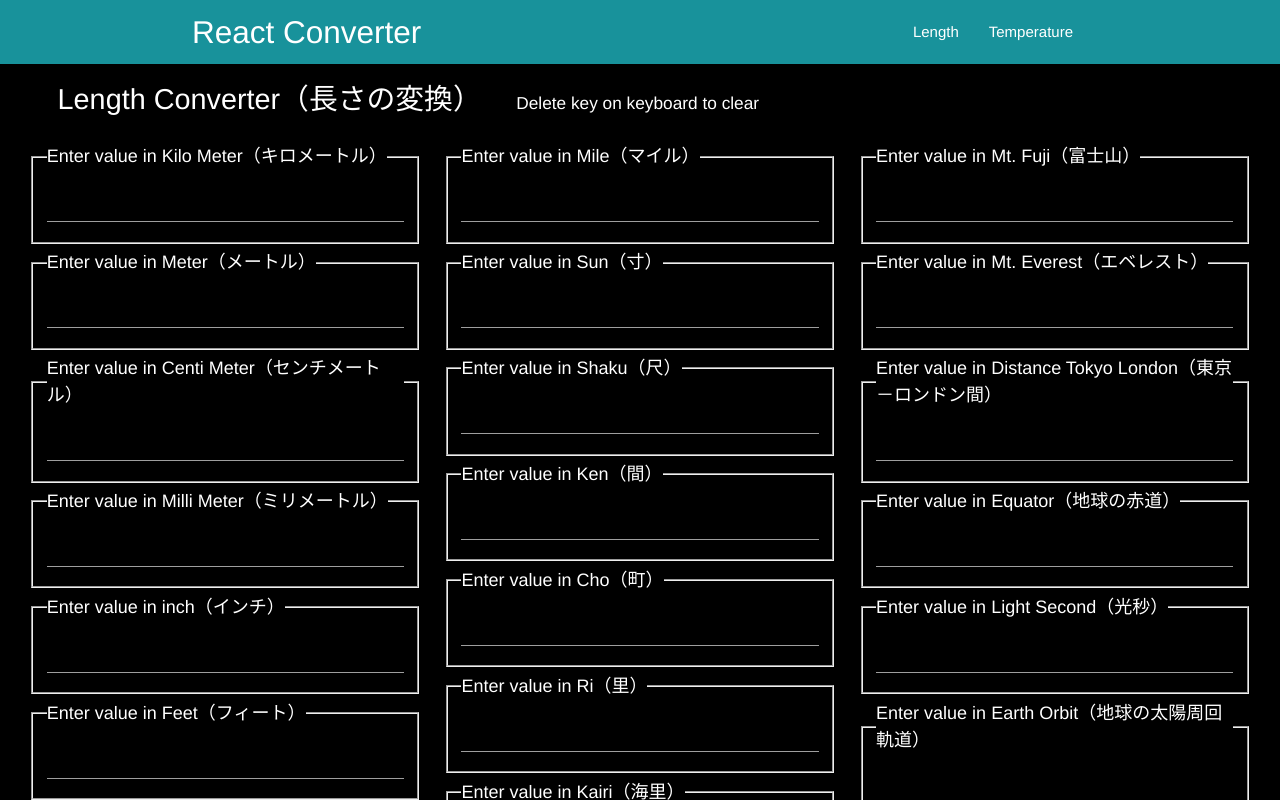
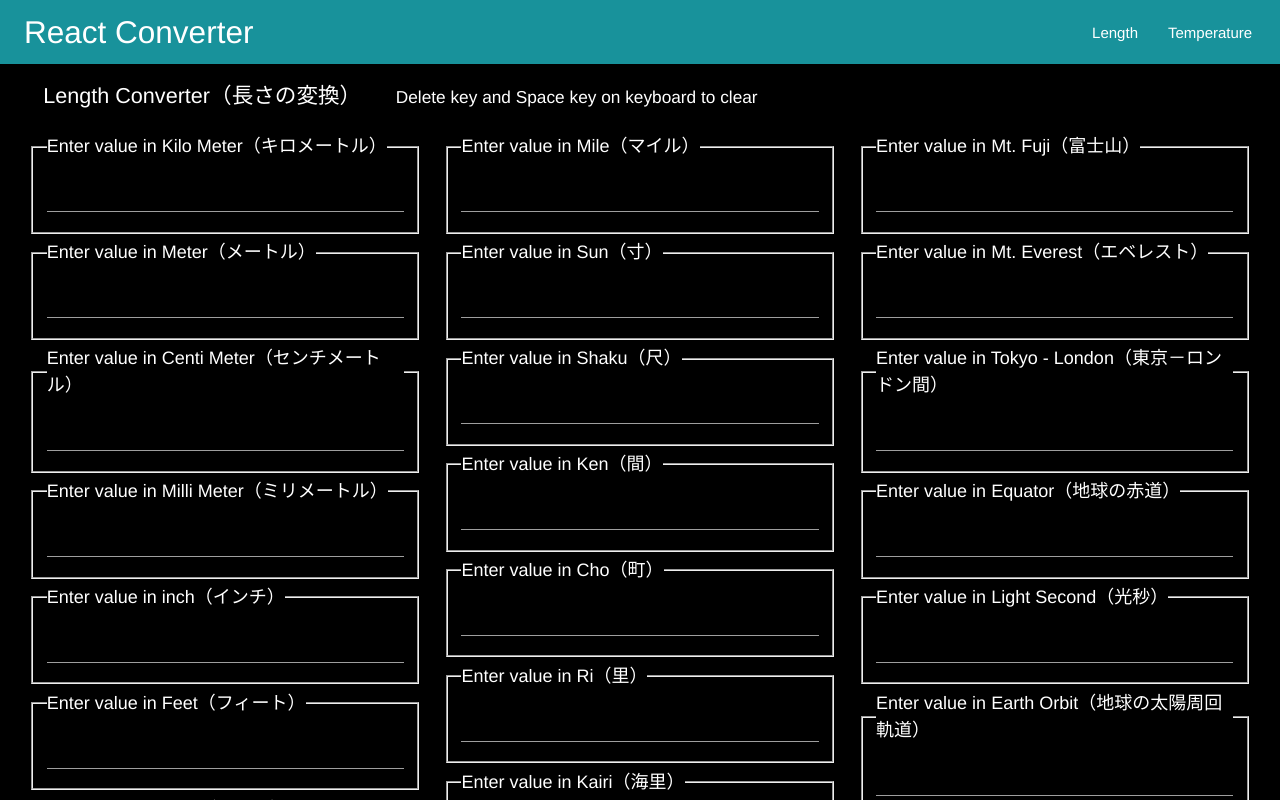
Before and after one commit to SoichiroWada/React-Converter, a React (Create React App) app: page / in a window 1280 px wide. Shown: the top 800 px of the page. Built offline with nearby package versions, Linux system fonts and the light colour scheme.

Commit message:
css modified

```diff
--- a/src/components/Length.js
+++ b/src/components/Length.js
@@ -84,8 +84,9 @@ function tryConvert(length, originalScale, targetScale) {
     }
   }
 
-  const rounded = Math.round(output * 1000000000000) / 1000000000000;
+  const rounded = Math.round(output * 1000000000) / 1000000000;
   return rounded;
+  // return output;
 }
 
 function consectiveZeroFinder (array, zeroCount) {
@@ -200,7 +201,7 @@ class LengthCalculator extends React.Component {
     return (
       <div>
       <h5 id="h5">Length Converter<span id="h5j">（長さの変換）</span><br id="break"></br>
-      <span id="ctl" style={bStyle}>Delete key on keyboard to clear</span>
+      <span id="ctl" style={bStyle}>Delete key and Space key on keyboard to clear</span>
       <span id="alertM" style={aStyle}>カナ漢字変換をOFFにしてください</span>
       </h5>
       <div className="uBody row">
--- a/src/components/LengthInput.js
+++ b/src/components/LengthInput.js
@@ -17,7 +17,7 @@ const scaleNames = {
   kairi: 'Kairi',
   fuji:'Mt. Fuji',
   everest: 'Mt. Everest',
-  tokyoLondon: 'Distance Tokyo London',
+  tokyoLondon: 'Tokyo - London',
   equator: 'Equator',
   lightSec: 'Light Second',
   earthOrbit: 'Earth Orbit',
@@ -60,11 +60,13 @@ function Length (props) {
 
     if (event.key === "Delete") {
       props.onClear()
+    } else if (event.keyCode === 32) {
+      props.onClear()
     }
+
     if (event.keyCode === 229){
       props.onAlert(229)
-    }
-    else if (EventTarget.keyCode !== 229){
+    } else if (EventTarget.keyCode !== 229){
       props.onAlert(230)
     }
   }
--- a/src/components/Navbar.js
+++ b/src/components/Navbar.js
@@ -4,12 +4,14 @@ import { Link, NavLink, withRouter } from 'react-router-dom'
 const Navbar = (props) => {
 
     return (
-        <nav id="navbar" className="nav-wrapper">
-            <div className="container">
+        <nav className="nav-wrapper row" id="navbar">
+            <div className="col s12">
                 <Link to={"/"}>
                     <div className="brand-logo" id="logo">React Converter</div>
                 </Link>
-                <ul className="right hide-on-med-and-down">
+            </div>
+            <div className="right" id="links">
+                <ul className="hide-on-med-and-down">
                     <li><NavLink to="/">Length</NavLink></li>
                     <li><NavLink to="/temperature">Temperature</NavLink></li>
                 </ul>
--- a/src/index.css
+++ b/src/index.css
@@ -59,20 +59,26 @@ legend{
   margin-top:20px;
 }
 #ctl{
-  font-size:0.6em;
+  font-size:0.8em;
   margin-left:2.0em;
 }
 #h5{
   margin-left:2.0em;
-  font-size:1.6em;
+  font-size:1.2em;
 }
 #alertM{
   color:yellow;
   font-size:0.6em;
   margin-left:2.0em;
 }
+#logo{
+  margin-left:1%;
+}
+#links{
+  margin-right:1%;
+}
 
-@media screen and (max-width: 9000px) {
+@media screen and (max-width: 3600px) {
   #h5j {
     display: inline;
   }
```
